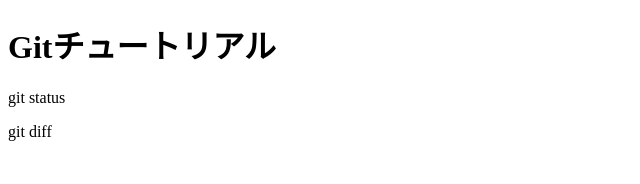
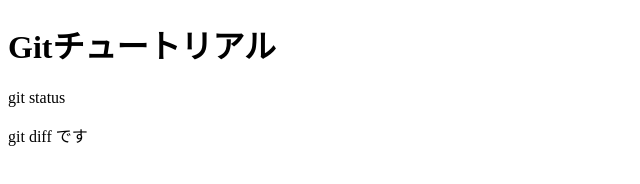
Before and after one commit to Ryuto-Niitsu/git_tutorial, a plain HTML site: page index.html in a window 1280 px wide. Shown: the full height of the page, 0-640 px from the left. Drawn offline with Linux system fonts and the light colour scheme.

Commit message:
git diff test

```diff
--- a/index.html
+++ b/index.html
@@ -8,6 +8,6 @@
 <body>
     <h1>Gitチュートリアル</h1>
     <p>git status</p>
-    <p>git diff</p>
+    <p>git diff です</p>
 </body>
 </html>
```
